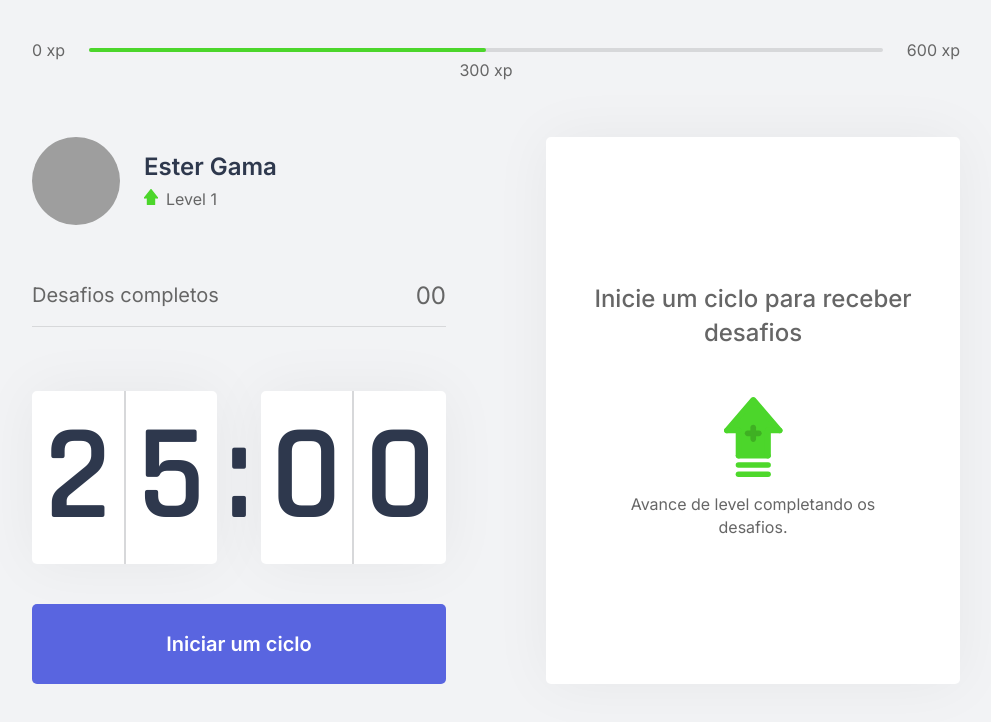
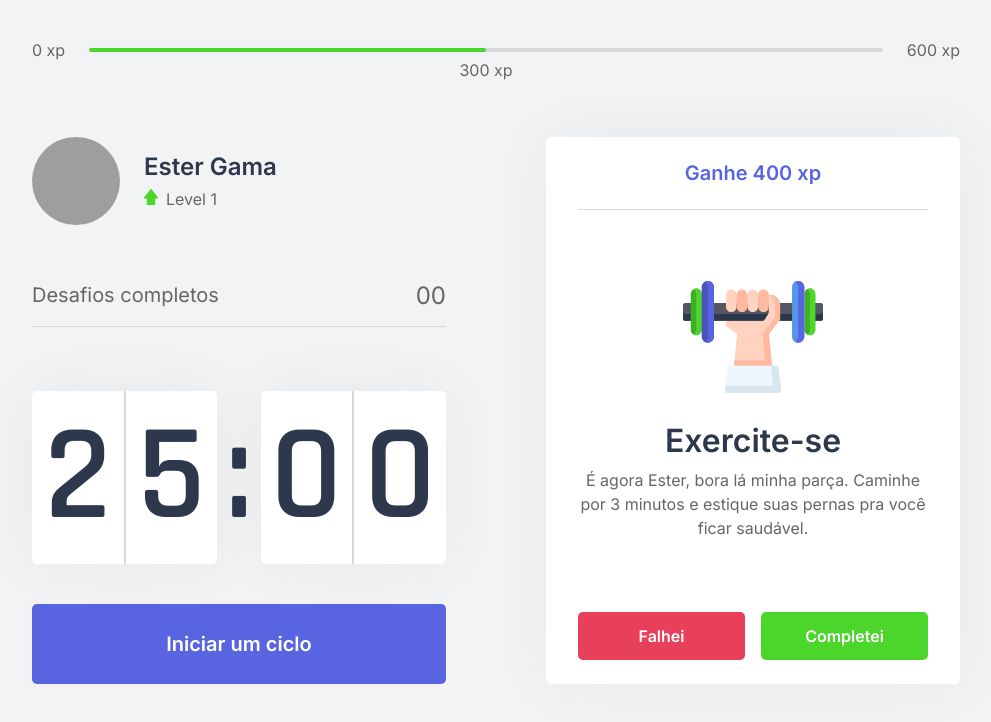
Before and after one commit to esterfania/countdown, a Next.js app: page / in a window 1280 px wide. Shown: the top 722 px of the page, without its empty margins (144-1135 px from the left). Built offline with nearby package versions, Linux system fonts and the light colour scheme; grey boxes are pictures that could not be loaded.

Commit message:
add challengeActiveComponent

```diff
--- a/src/components/ChallengeBox.tsx
+++ b/src/components/ChallengeBox.tsx
@@ -1,10 +1,11 @@
 import styles from '../styles/components/ChallengeBox.module.css';
+import { CountdownButton, CountdownButtonEnum } from './CountdownButton';
 
 export function ChallengeBox() {
   const hasActiveChallenge = true;
   return (
     <section className={styles.challengeBoxContainer}>
-      {hasActiveChallenge ? <ChallengeBoxNotActive /> : <div />}
+      {hasActiveChallenge ? <ChallengeBoxActive /> : <ChallengeBoxNotActive />}
     </section>
   );
 }
@@ -20,3 +21,33 @@ function ChallengeBoxNotActive() {
     </aside>
   );
 }
+
+function ChallengeBoxActive() {
+  return (
+    <aside className={styles.challengeActive}>
+      <header>
+        <strong>Ganhe 400 xp</strong>
+      </header>
+      <main>
+        <figure>
+          <img src='icons/body.svg' alt='body' />
+          <figcaption>
+            <strong>Exercite-se</strong>
+            <p>
+              É agora Ester, bora lá minha parça. Caminhe por 3 minutos e
+              estique suas pernas pra você ficar saudável.
+            </p>
+          </figcaption>
+        </figure>
+      </main>
+      <footer>
+        <button type='button' className={styles.challengeFailedButton}>
+          Falhei
+        </button>
+        <button type='button' className={styles.challengeSucceededButton}>
+          Completei
+        </button>
+      </footer>
+    </aside>
+  );
+}
--- a/src/styles/components/ChallengeBox.module.css
+++ b/src/styles/components/ChallengeBox.module.css
@@ -1,4 +1,3 @@
-
 .challengeBoxContainer {
   height: 100%;
   background-color: var(--white);
@@ -34,3 +33,72 @@
 .challengeBoxNotActive figure > img {
   margin-bottom: 1rem;
 }
+
+.challengeActive {
+  height: 100%;
+  display: flex;
+  flex-direction: column;
+}
+
+.challengeActive header {
+  color: var(--blue);
+  font-weight: 600;
+  font-size: 1.25rem;
+  padding: 0 2rem 1.5rem;
+  border-bottom: 1px solid var(--gray-line);
+}
+
+.challengeActive main {
+  flex: 1;
+  display: flex;
+  flex-direction: column;
+  align-items: center;
+  justify-content: center;
+}
+
+.challengeActive main strong {
+  font-weight: 600;
+  font-size: 2rem;
+  color: var(--title);
+  margin: 1.5rem 1rem;
+}
+
+.challengeActive main p {
+  margin-top: 0.5rem;
+  line-height: 1.5;
+}
+
+.challengeActive img {
+  margin-bottom: 1.5rem;
+}
+
+.challengeActive footer {
+  display: grid;
+  grid-template-columns: 1fr 1fr;
+  gap: 1rem;
+}
+
+.challengeActive footer button {
+  height: 3rem;
+  display: flex;
+  align-items: center;
+  justify-content: center;
+  border: 0;
+  border-radius: 5px;
+  color: var(--white);
+  font-size: 1rem;
+  font-weight: 600;
+  transition: filter 0.2s;
+}
+
+.challengeFailedButton {
+  background: var(--red);
+}
+
+.challengeSucceededButton {
+  background: var(--green);
+}
+
+.challengeActive footer button:hover {
+  filter: brightness(0.9);
+}
```
